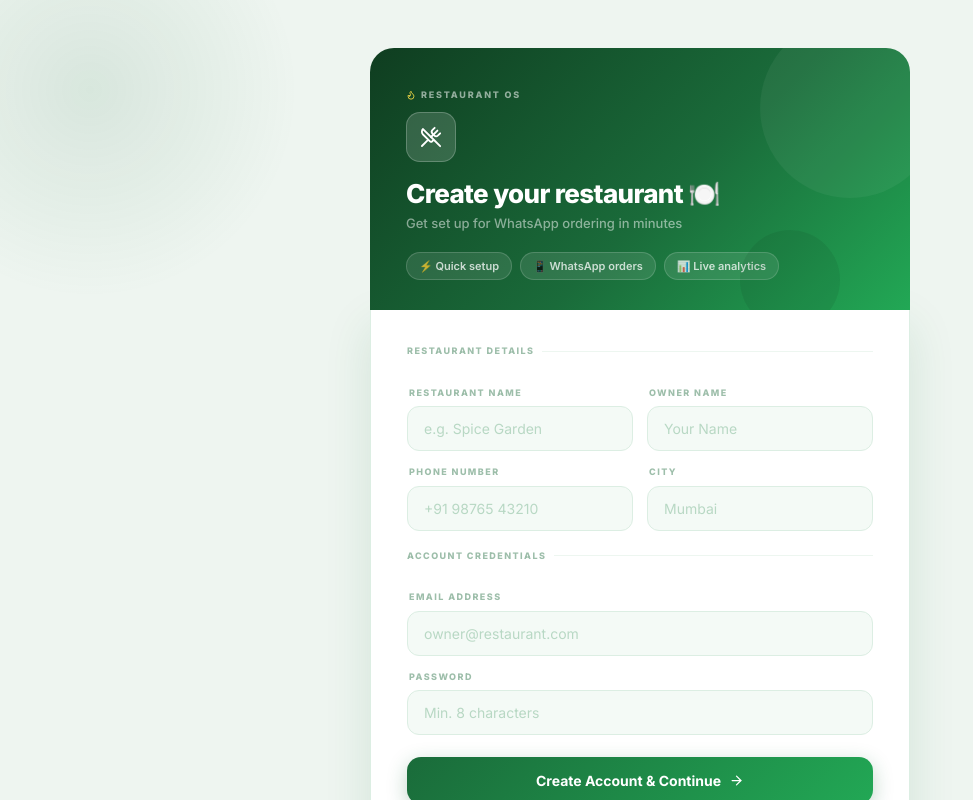
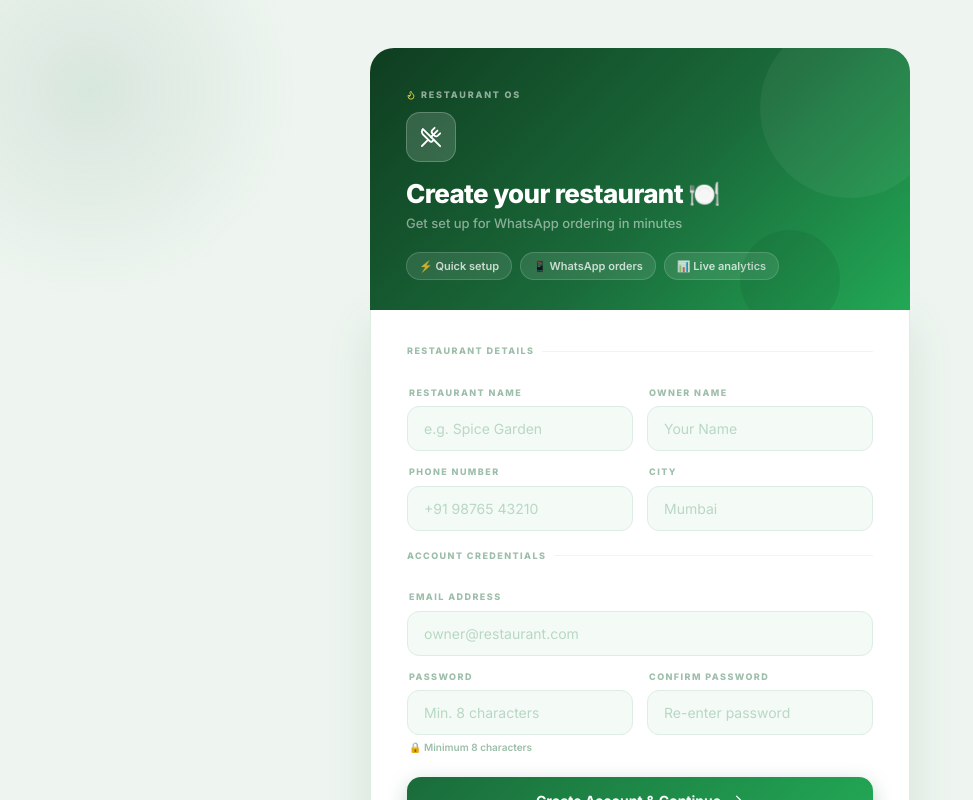
Before and after one commit to devblu20/Bluqq-restaurant, a Next.js app in the folder frontend/: page /restaurant/signup in a window 1280 px wide. Shown: the top 800 px of the page, without its empty margins (0-973 px from the left). Built offline with nearby package versions, Linux system fonts and the light colour scheme.

Commit message:
email verifi.

```diff
--- a/frontend/pages/restaurant/signup.jsx
+++ b/frontend/pages/restaurant/signup.jsx
@@ -9,13 +9,14 @@ import { UtensilsCrossed, Loader2, ArrowRight, Flame } from "lucide-react";
 export default function SignupPage() {
   const router = useRouter();
   const [loading, setLoading] = useState(false);
-  const { register, handleSubmit, formState: { errors } } = useForm();
+  const { register, handleSubmit, watch, formState: { errors } } = useForm();
+
+  const passwordValue = watch("password", "");
 
   const onSubmit = async (data) => {
     setLoading(true);
     try {
       await signup(data);
-      // Save email so verify page can pre-fill it
       localStorage.setItem("pending_email", data.email);
       toast.success("Account created! Check your email for the code.");
       router.push("/restaurant/verify-email");
@@ -202,10 +203,30 @@ export default function SignupPage() {
           border-color: #1a6b3a;
           box-shadow: 0 0 0 3px rgba(26,107,58,0.10);
         }
+        .field-input.error {
+          border-color: #e11d48;
+          background: #fff8f8;
+        }
+        .field-input.error:focus {
+          box-shadow: 0 0 0 3px rgba(225,29,72,0.10);
+        }
+        .field-input.success {
+          border-color: #1a6b3a;
+          background: #f4faf6;
+        }
 
         .field-error {
           font-size: 10px; font-weight: 700; color: #e11d48;
           margin-top: 5px; margin-left: 2px; font-style: italic;
+        }
+
+        .password-hint {
+          font-size: 10px; font-weight: 600; color: #9dbeaa;
+          margin-top: 5px; margin-left: 2px;
+          display: flex; align-items: center; gap: 4px;
+        }
+        .password-hint.match {
+          color: #1a6b3a;
         }
 
         .submit-btn {
@@ -269,7 +290,7 @@ export default function SignupPage() {
                 <div>
                   <label className="field-label">Restaurant Name</label>
                   <input
-                    className="field-input"
+                    className={`field-input${errors.name ? " error" : ""}`}
                     placeholder="e.g. Spice Garden"
                     {...register("name", { required: "Restaurant name is required" })}
                   />
@@ -278,7 +299,7 @@ export default function SignupPage() {
                 <div>
                   <label className="field-label">Owner Name</label>
                   <input
-                    className="field-input"
+                    className={`field-input${errors.owner_name ? " error" : ""}`}
                     placeholder="Your Name"
                     {...register("owner_name", { required: "Owner name is required" })}
                   />
@@ -290,7 +311,7 @@ export default function SignupPage() {
                 <div>
                   <label className="field-label">Phone Number</label>
                   <input
-                    className="field-input"
+                    className={`field-input${errors.phone ? " error" : ""}`}
                     placeholder="+91 98765 43210"
                     {...register("phone", { required: "Phone number is required" })}
                   />
@@ -299,7 +320,7 @@ export default function SignupPage() {
                 <div>
                   <label className="field-label">City</label>
                   <input
-                    className="field-input"
+                    className={`field-input${errors.city ? " error" : ""}`}
                     placeholder="Mumbai"
                     {...register("city", { required: "City is required" })}
                   />
@@ -312,7 +333,7 @@ export default function SignupPage() {
               <div>
                 <label className="field-label">Email Address</label>
                 <input
-                  className="field-input"
+                  className={`field-input${errors.email ? " error" : ""}`}
                   type="email"
                   placeholder="owner@restaurant.com"
                   {...register("email", {
@@ -323,10 +344,12 @@ export default function SignupPage() {
                 {errors.email && <p className="field-error">{errors.email.message}</p>}
               </div>
 
+              {/* Password + Confirm Password side by side */}
+              <div className="field-row">
                 <div>
                   <label className="field-label">Password</label>
                   <input
-                  className="field-input"
+                    className={`field-input${errors.password ? " error" : ""}`}
                     type="password"
                     placeholder="Min. 8 characters"
                     {...register("password", {
@@ -334,7 +357,36 @@ export default function SignupPage() {
                       minLength: { value: 8, message: "At least 8 characters" }
                     })}
                   />
-                {errors.password && <p className="field-error">{errors.password.message}</p>}
+                  {errors.password
+                    ? <p className="field-error">{errors.password.message}</p>
+                    : <p className="password-hint">🔒 Minimum 8 characters</p>
+                  }
+                </div>
+                <div>
+                  <label className="field-label">Confirm Password</label>
+                  <input
+                    className={`field-input${
+                      errors.confirm_password
+                        ? " error"
+                        : passwordValue && !errors.confirm_password
+                        ? " success"
+                        : ""
+                    }`}
+                    type="password"
+                    placeholder="Re-enter password"
+                    {...register("confirm_password", {
+                      required: "Please confirm your password",
+                      validate: (value) =>
+                        value === passwordValue || "Passwords do not match",
+                    })}
+                  />
+                  {errors.confirm_password
+                    ? <p className="field-error">{errors.confirm_password.message}</p>
+                    : passwordValue
+                    ? <p className="password-hint match">✓ Passwords match</p>
+                    : null
+                  }
+                </div>
               </div>
 
               <button type="submit" disabled={loading} className="submit-btn" style={{ marginTop: 8 }}>
```
Lines whose indentation alone changed are shown as unchanged.
